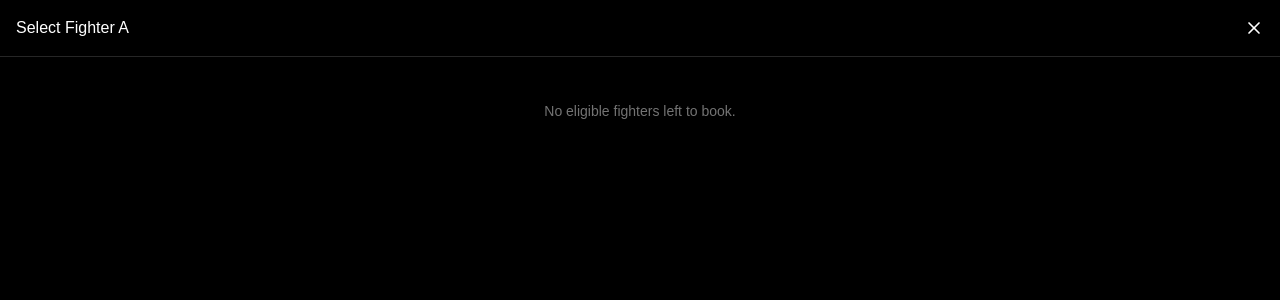
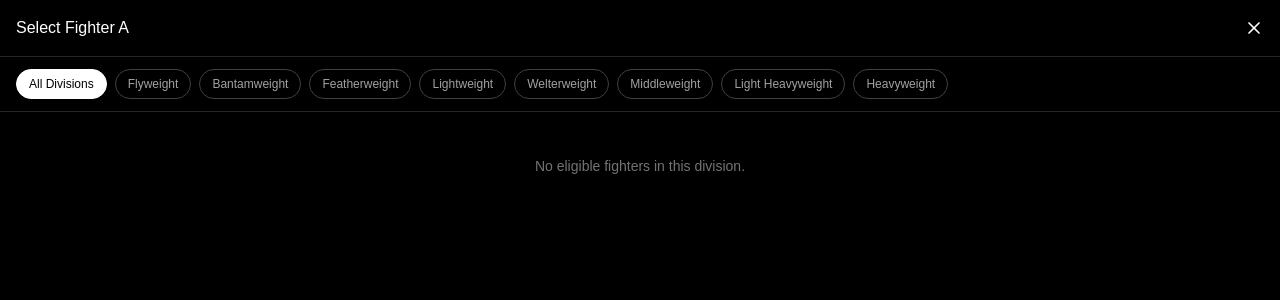
Before and after one commit to primyst/mma-promoter, a Next.js app: page /booking in a window 1280 px wide. Both pictures are taken after a click on the button "+ Fighter A". Shown: the top 300 px of the page. Built offline with nearby package versions, Linux system fonts and the light colour scheme.

Commit message:
Update BookingScreen.tsx

```diff
--- a/src/components/BookingScreen.tsx
+++ b/src/components/BookingScreen.tsx
@@ -4,7 +4,7 @@ import { useState, useMemo } from "react";
 import { useRouter } from "next/navigation";
 import { useGameStore } from "@/lib/gameStore";
 import { getBookableFighters, validateMatchup } from "@/lib/booking";
-import { Fighter, BookedFight } from "@/types/game";
+import { Fighter, BookedFight, WeightClass, WEIGHT_CLASS_ORDER } from "@/types/game";
 import {
   Flame,
   Snowflake,
@@ -94,13 +94,14 @@ export default function BookingScreen() {
   const [weeksAhead, setWeeksAhead] = useState(0);
 
   const [pickingFor, setPickingFor] = useState<"A" | "B" | null>(null);
+  const [pickerDivision, setPickerDivision] = useState<WeightClass | "all">("all");
   const [slotA, setSlotA] = useState<Fighter | null>(null);
   const [slotB, setSlotB] = useState<Fighter | null>(null);
   const [isTitleFight, setIsTitleFight] = useState(false);
   const [isMainEvent, setIsMainEvent] = useState(false);
   const [submitError, setSubmitError] = useState<string[] | null>(null);
 
-  const bookable = useMemo(() => getBookableFighters(roster), [roster]);
+  const bookable = useMemo(() => getBookableFighters(roster, cards), [roster, cards]);
 
   const alreadyBookedIds = useMemo(() => {
     const ids = new Set<string>();
@@ -115,10 +116,17 @@ export default function BookingScreen() {
     (f) => !alreadyBookedIds.has(f.id) && f.id !== slotA?.id && f.id !== slotB?.id
   );
 
+  const divisionHasChampion = useMemo(() => {
+    if (!slotA) return true;
+    return roster.some(
+      (f) => f.weightClass === slotA.weightClass && f.isChampion
+    );
+  }, [slotA, roster]);
+
   const matchup = useMemo(() => {
     if (!slotA || !slotB) return null;
-    return validateMatchup(slotA, slotB, isTitleFight);
-  }, [slotA, slotB, isTitleFight]);
+    return validateMatchup(slotA, slotB, isTitleFight, divisionHasChampion);
+  }, [slotA, slotB, isTitleFight, divisionHasChampion]);
 
   function handlePick(fighter: Fighter) {
     if (pickingFor === "A") setSlotA(fighter);
@@ -208,13 +216,38 @@ export default function BookingScreen() {
               <X className="w-5 h-5" />
             </button>
           </div>
+
+          <div className="flex gap-2 px-4 py-3 overflow-x-auto border-b border-neutral-800">
+            {(["all", ...WEIGHT_CLASS_ORDER] as (WeightClass | "all")[]).map(
+              (wc) => (
+                <button
+                  key={wc}
+                  onClick={() => setPickerDivision(wc)}
+                  className={`px-3 py-1.5 rounded-full text-xs font-medium whitespace-nowrap border shrink-0 ${
+                    pickerDivision === wc
+                      ? "bg-white text-black border-white"
+                      : "border-neutral-700 text-neutral-400"
+                  }`}
+                >
+                  {wc === "all" ? "All Divisions" : wc}
+                </button>
+              )
+            )}
+          </div>
+
           <div className="flex-1 overflow-y-auto px-4 py-3 space-y-2">
-            {availableForPicker.length === 0 && (
+            {availableForPicker.filter(
+              (f) => pickerDivision === "all" || f.weightClass === pickerDivision
+            ).length === 0 && (
               <p className="text-sm text-neutral-500 text-center mt-8">
-                No eligible fighters left to book.
+                No eligible fighters in this division.
               </p>
             )}
-            {availableForPicker.map((fighter) => (
+            {availableForPicker
+              .filter(
+                (f) => pickerDivision === "all" || f.weightClass === pickerDivision
+              )
+              .map((fighter) => (
                 <FighterRow
                   key={fighter.id}
                   fighter={fighter}
@@ -230,7 +263,10 @@ export default function BookingScreen() {
       <div className="px-4 py-4 space-y-3">
         <div className="grid grid-cols-2 gap-3">
           <button
-            onClick={() => setPickingFor("A")}
+            onClick={() => {
+              setPickerDivision(slotB?.weightClass ?? "all");
+              setPickingFor("A");
+            }}
             className="border border-dashed border-neutral-700 rounded-lg py-4 px-3 text-sm text-left"
           >
             {slotA ? (
@@ -240,7 +276,10 @@ export default function BookingScreen() {
             )}
           </button>
           <button
-            onClick={() => setPickingFor("B")}
+            onClick={() => {
+              setPickerDivision(slotA?.weightClass ?? "all");
+              setPickingFor("B");
+            }}
             className="border border-dashed border-neutral-700 rounded-lg py-4 px-3 text-sm text-left"
           >
             {slotB ? (
@@ -336,15 +375,25 @@ export default function BookingScreen() {
           <h2 className="text-xs uppercase tracking-wide text-neutral-500 mb-2">
             Upcoming Calendar
           </h2>
-          {upcomingCards.map((card) => (
+          {upcomingCards.map((card) => {
+            const isThisWeek = card.week === promotion.currentWeek;
+            return (
               <div
                 key={card.id}
-              className="bg-neutral-900 border border-neutral-800 rounded-lg px-4 py-3"
+                className={`rounded-lg px-4 py-3 border ${
+                  isThisWeek
+                    ? "bg-red-950/30 border-red-700"
+                    : "bg-neutral-900 border-neutral-800"
+                }`}
               >
                 <div className="flex items-center justify-between mb-1.5">
-                <span className="text-xs font-medium text-neutral-300">
+                  <span
+                    className={`text-xs font-medium ${
+                      isThisWeek ? "text-red-400" : "text-neutral-300"
+                    }`}
+                  >
                     Week {card.week}
-                  {card.week === promotion.currentWeek ? " (this week)" : ""}
+                    {isThisWeek ? " — FIGHT WEEK" : ""}
                   </span>
                   <span className="text-[10px] text-neutral-500">
                     {card.fights.length}{" "}
@@ -363,7 +412,8 @@ export default function BookingScreen() {
                   );
                 })}
               </div>
-          ))}
+            );
+          })}
         </div>
       )}
 
```
Lines whose indentation alone changed are shown as unchanged.
